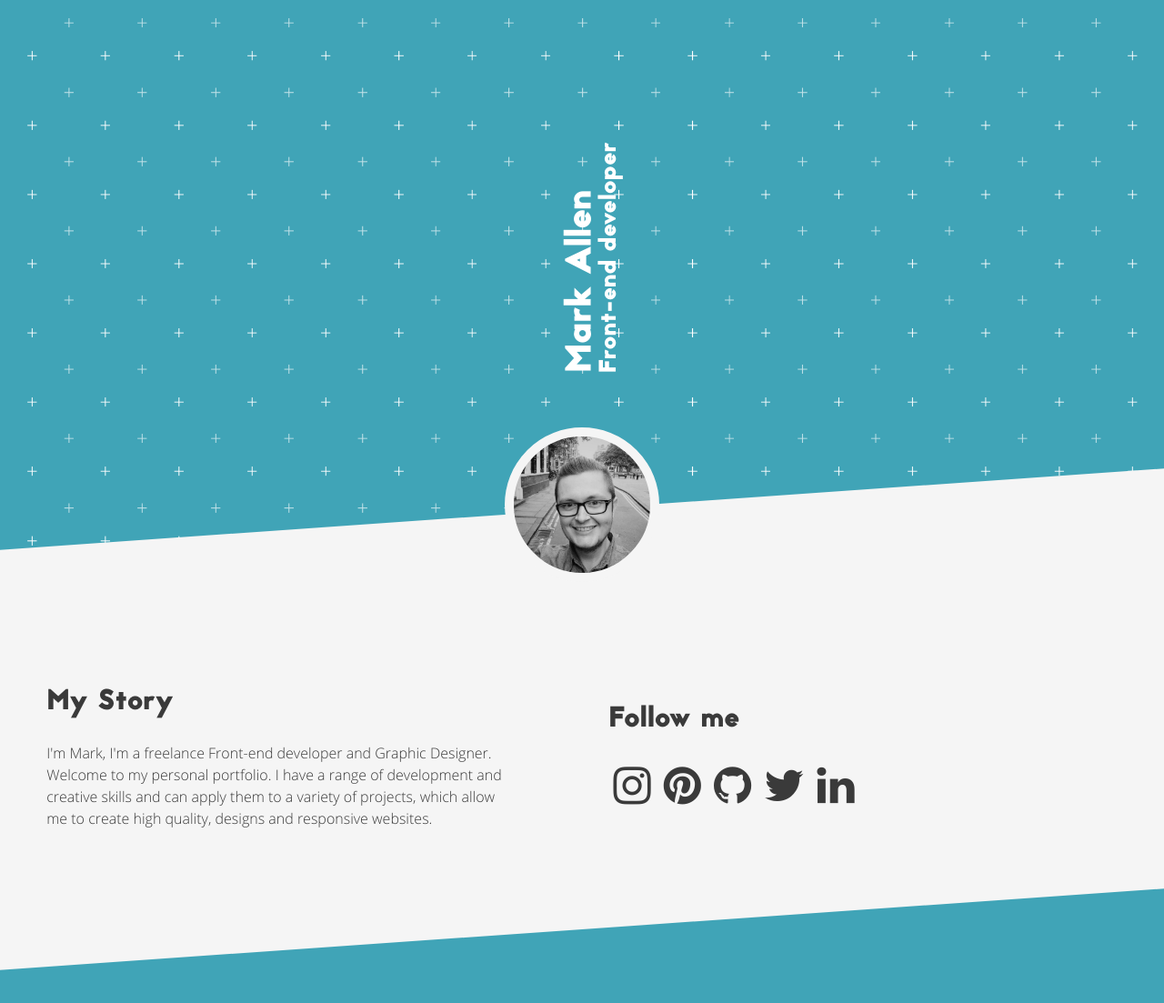
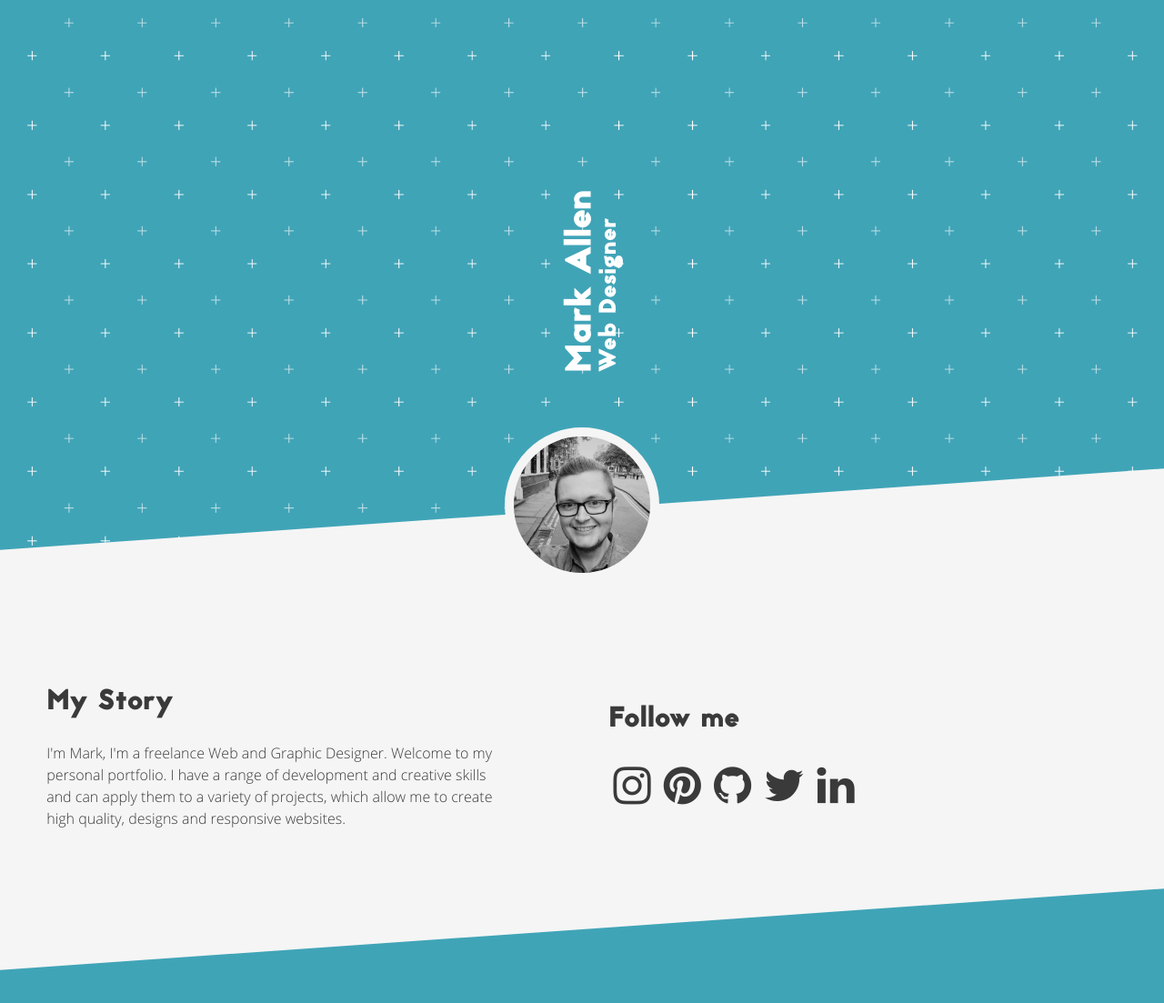
Before and after one commit to DugTrio91/NewPortfolio, a PHP site: page / in a window 1280 px wide. Shown: the top 1103 px of the page at 91% size. Run offline with PHP 8.4, Linux system fonts and the light colour scheme; data comes from the database, SQL or seed files in the repository; some libraries are stand-ins or nearby versions.

Commit message:
php mail tweaks

```diff
--- a/index.php
+++ b/index.php
@@ -13,7 +13,7 @@
     <head>
         <meta charset="UTF-8">
         <meta name="viewport" content="width=device-width, initial-scale=1">
-        <title>Mark Allen | Front-end Developer and Graphic Designer</title>
+        <title>Mark Allen | Web and Graphic Designer</title>
         <script src='https://www.google.com/recaptcha/api.js'></script>
         <link rel="stylesheet" href="https://maxcdn.bootstrapcdn.com/font-awesome/4.7.0/css/font-awesome.min.css" />
         <link rel="stylesheet" href="main.css">
@@ -22,7 +22,7 @@
         <header>
             <div class="name-title">
                 <h1>Mark Allen</h1>
-                <h3>Front-end developer</h3>
+                <h3>Web Designer</h3>
             </div>
         </header>
         <article class="cross-background"></article>
@@ -31,7 +31,7 @@
                 <article class="profile-picture"></article>
                 <div class="block-container">
                     <h2>My Story</h2>
-                    <p>I'm Mark, I'm a freelance Front-end developer and Graphic Designer. Welcome to my personal portfolio. I have a range of development and creative skills and can apply them to a variety of projects, which allow me to create high quality, designs and responsive websites.</p>
+                    <p>I'm Mark, I'm a freelance Web and Graphic Designer. Welcome to my personal portfolio. I have a range of development and creative skills and can apply them to a variety of projects, which allow me to create high quality, designs and responsive websites.</p>
                 </div>
                 <div class="block-container">
                     <h2>Follow me</h2> <a href="https://www.instagram.com/dugtrio91/" title="Instagram"><i class="fa fa-instagram fa-3x"></i></a>
@@ -159,7 +159,7 @@
 
                 if($errorCount === 0){
 
-                    $to = "contact@markallendesign.co.uk";
+                    $to = "markallendesign@icloud.com";
                     $subject = "You have a message from a customer";
                     $htmlContent = "
                         <h1>Contact request details</h1>
```
Also changed, not shown: images/portfolio/hue_redesign.png (added), 3 other files.
